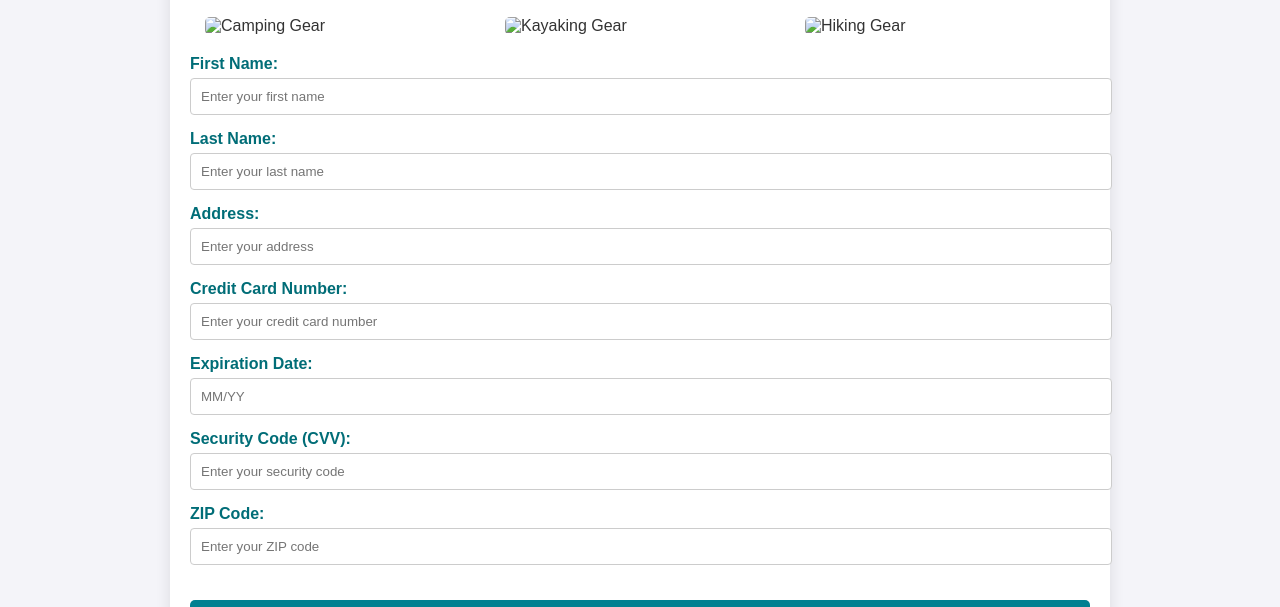
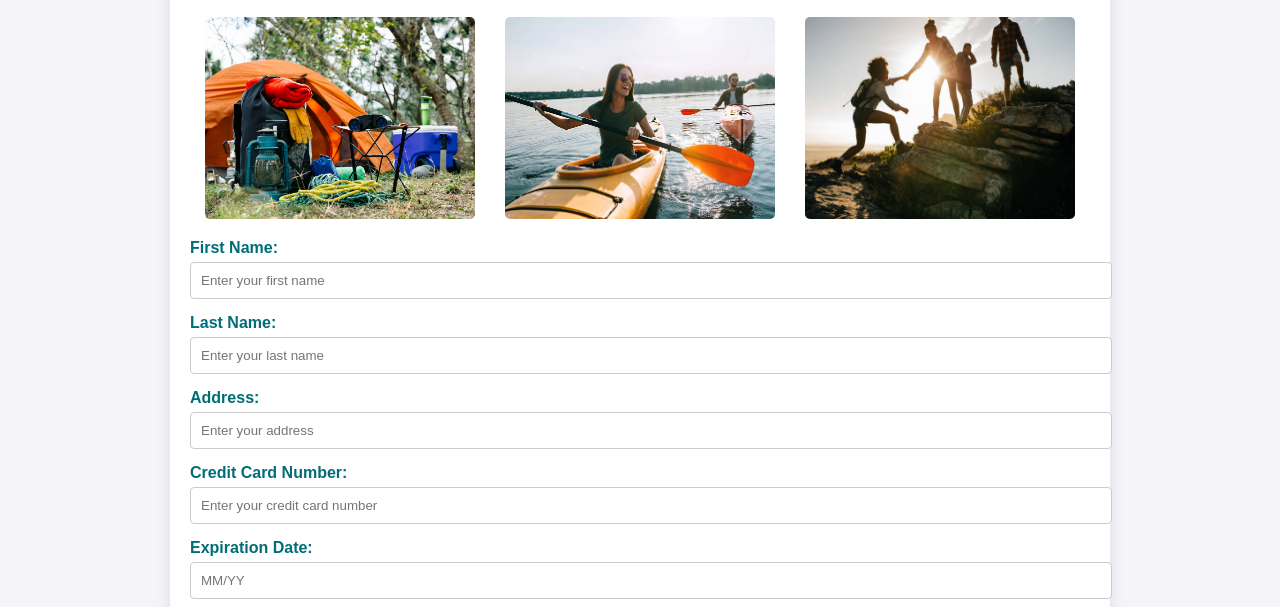
Before and after one commit to ckmckoy1/Group-8-Project, a plain HTML site: page views/CustomerUI.html in a window 1280 px wide. Shown: the part 195-802 px from the top of the page. Drawn offline with Linux system fonts and the light colour scheme; files that its build step writes are made by us from their sources; a script that the page names is missing.

Commit message:
updated css

```diff
--- a/views/CustomerUI.html
+++ b/views/CustomerUI.html
@@ -4,8 +4,8 @@
     <meta charset="UTF-8">
     <meta name="viewport" content="width=device-width, initial-scale=1.0">
     <title>Checkout | Nature Sporting Goods</title>
-    <link rel="stylesheet" href="CustomerStyle.css">
-    <link rel="icon" href="deer.jpg" type="image/jpg">
+    <link rel="stylesheet" href="../css/CustomerStyle.css">
+    <link rel="icon" href="../assets/deer.jpg" type="image/jpg">
 </head>
 <body>
     <header class="header">
@@ -38,9 +38,9 @@
     <main class="checkout-container">
         <h2>Checkout</h2>
         <div class="product-images">
-            <img src="../ExternalUI/Camping.jpg" alt="Camping Gear">
-            <img src="../ExternalUI/Kayaking.jpg" alt="Kayaking Gear">
-            <img src="../ExternalUI/Hiking.jpg" alt="Hiking Gear">
+            <img src="../assets/Camping.jpg" alt="Camping Gear">
+            <img src="../assets/Kayaking.jpg" alt="Kayaking Gear">
+            <img src="../assets/Hiking.jpg" alt="Hiking Gear">
         </div>
 
         <form id="checkoutForm" class="checkout-form">
```
